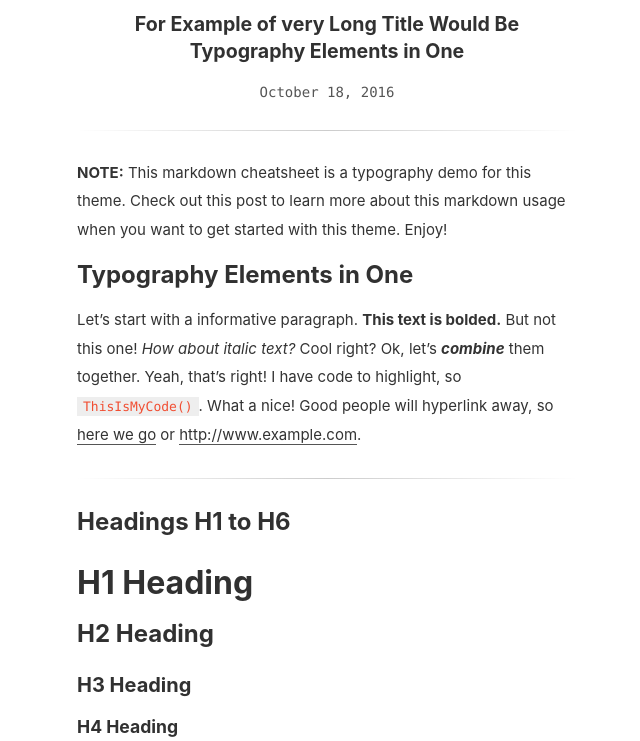
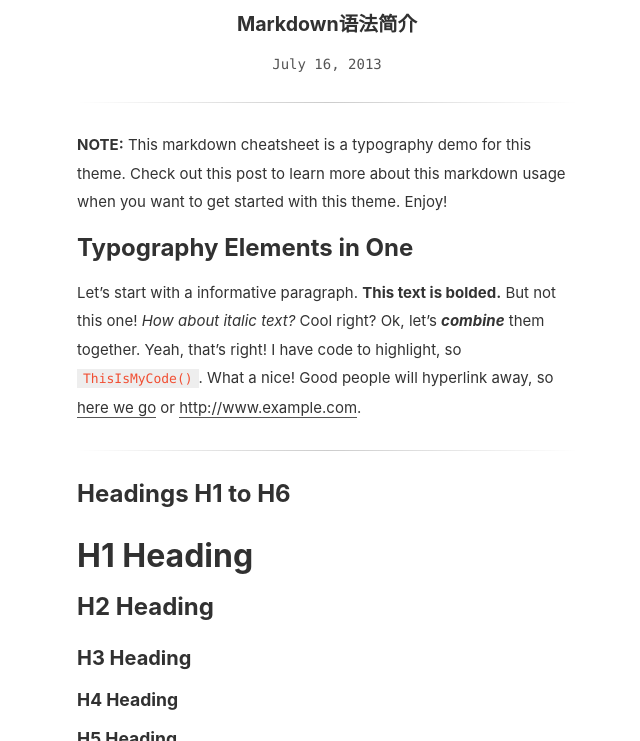
Before and after one commit to mohistplus/sciho, a Jekyll site: the page built from _posts/md模板/2016-10-18-very-long-title-post.md, in a window 1280 px wide and 900 px high, cut to the strip 159-900 px from the top of the window. Shown: the whole strip, without its empty margins (313-953 px from the left). Built offline with Jekyll 4.4.1, drawn with Linux system fonts in a browser that asks for light colours; formulas are drawn with MathJax 3.

Commit message:
1
Signed-off-by: mohistplus <hm.king@outlook.com>

```diff
--- a/_posts/md模板/2016-10-18-very-long-title-post.md
+++ b/_posts/md模板/2016-10-18-very-long-title-post.md
@@ -1,6 +1,11 @@
 ---
-title: For Example of very Long Title Would Be Typography Elements in One
-updated: 2016-10-18 23:37
+layout: post
+title: Markdown语法简介
+date: 2013-07-16
+Author: Shengbin
+tags: [sample, markdown]
+comments: true
+toc: true
 ---
 
 **NOTE:** This markdown cheatsheet is a typography demo for this theme. Check out this post to learn more about this markdown usage when you want to get started with this theme. Enjoy!
```
